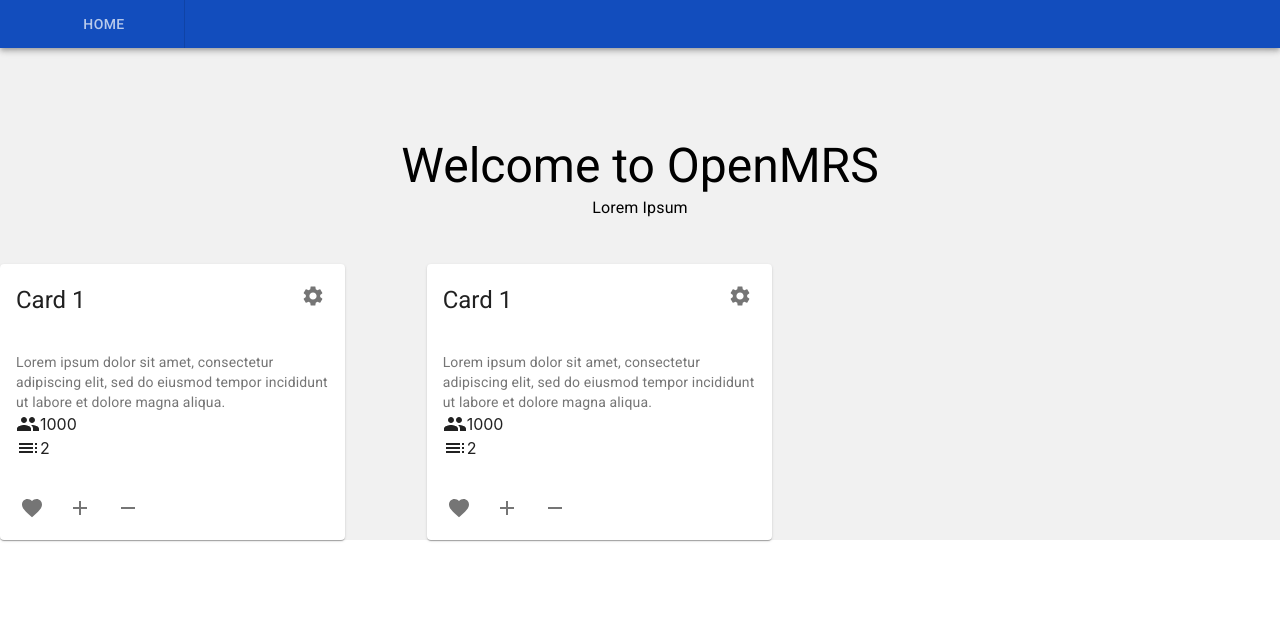
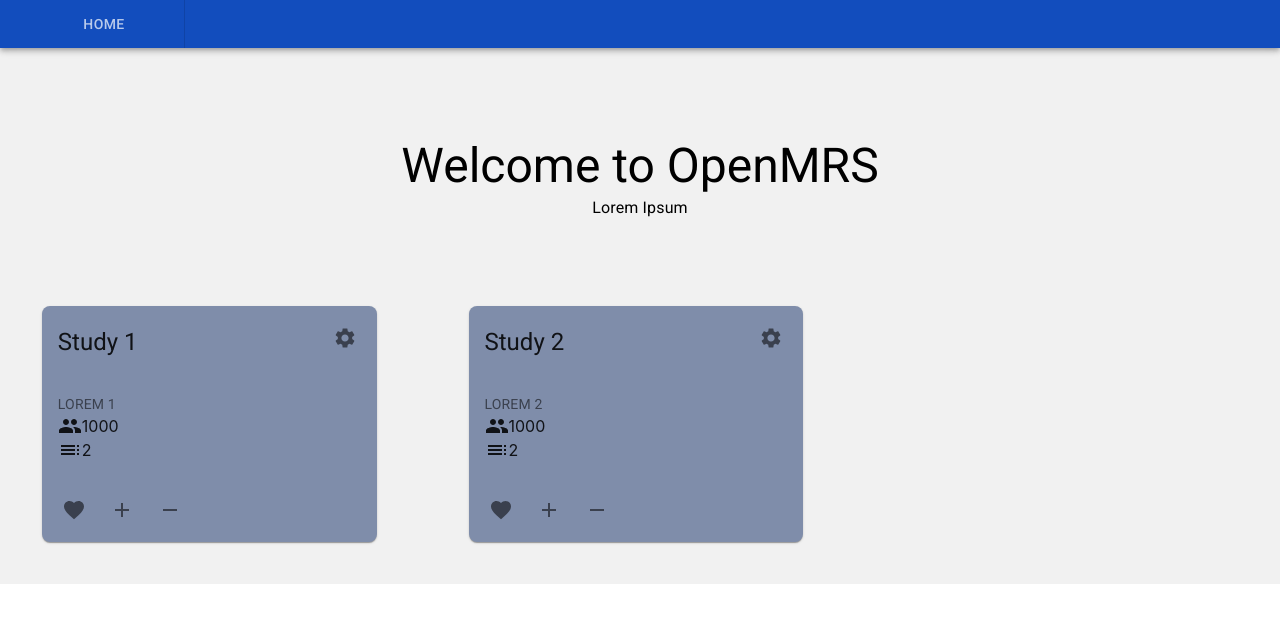
Before and after one commit to JRomeroSuarez/openmrs, a React (Create React App) app: page / in a window 1280 px wide. Shown: the top 622 px of the page. Built offline with nearby package versions, Linux system fonts and the light colour scheme; some icons are missing.

Commit message:
Studies cards con los parametros

```diff
--- a/src/components/StudiesCard/StudiesCard.js
+++ b/src/components/StudiesCard/StudiesCard.js
@@ -5,41 +5,47 @@
 import CardContent from '@material-ui/core/CardContent';
 import CardActions from '@material-ui/core/CardActions';
 
-import IconButton from '@material-ui/core/IconButton';
 import Typography from '@material-ui/core/Typography';
 import {red} from '@material-ui/core/colors';
 import FavoriteIcon from '@material-ui/icons/Favorite';
-import SettingsIcon from '@material-ui/icons/Settings';
 import PeopleIcon from '@material-ui/icons/People';
 import AddIcon from '@material-ui/icons/Add';
 import RemoveIcon from '@material-ui/icons/Remove';
 import TocIcon from '@material-ui/icons/Toc';
+import IconButton from '@material-ui/core/IconButton';
+import {nameIcons} from "../../constants/icons";
+import AppIconButton from "../AppIconButton";
+import {COLOR_PRIMARY, COLOR_SECONDARY} from "../../constants/colors";
+import {useHistory} from "react-router-dom";
 
 const useStyles = makeStyles((theme) => ({
     root: {
         maxWidth: 345,
-    },
-    avatar: {
-        backgroundColor: red[500],
-    },
+        backgroundColor: COLOR_SECONDARY,
+        borderRadius:8,
+        margin: '10%'
+    }
 }));
-const StudiesCard = () => {
+const StudiesCard = ({name, path, description}) => {
+    const history = useHistory()
+
+    const onClickHandler = () => {
+        history.push(path)
+    }
     const classes = useStyles();
     return (
-        <Grid item xs={4}>
+        <Grid item xs={4}
+              >
             <Card className={classes.root}>
                 <CardHeader
                     action={
-                        <IconButton aria-label="settings">
-                            <SettingsIcon/>
-                        </IconButton>
+                        <AppIconButton name={nameIcons.SETTINGS}/>
                     }
-                    title="Card 1"
+                    title={name}
                 />
-                <CardContent>
+                <CardContent onClick={onClickHandler}>
                     <Typography variant="body2" color="textSecondary" component="p">
-                        Lorem ipsum dolor sit amet, consectetur adipiscing elit, sed do eiusmod tempor incididunt ut
-                        labore et dolore magna aliqua.
+                        {description}
                     </Typography>
                     <Grid container direction="row" alignItems="center">
                         <PeopleIcon/> 1000
```
